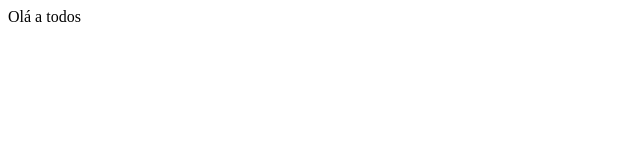
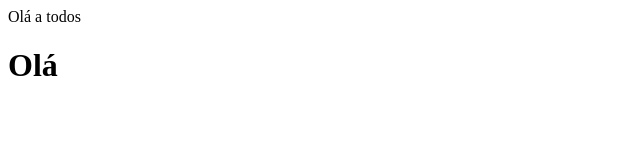
Before and after one commit to FreitasProcopio/Teste_PdA, a plain HTML site: page index.html in a window 1280 px wide. Shown: the full height of the page, 0-640 px from the left. Drawn offline with Linux system fonts and the light colour scheme.

Commit message:
feat: Alteração no código index.html <h1>

```diff
--- a/index.html
+++ b/index.html
@@ -7,5 +7,6 @@
 </head>
 <body>
     <script src="script.js"></script>
+    <h1>Olá</h1>
 </body>
 </html>
```
